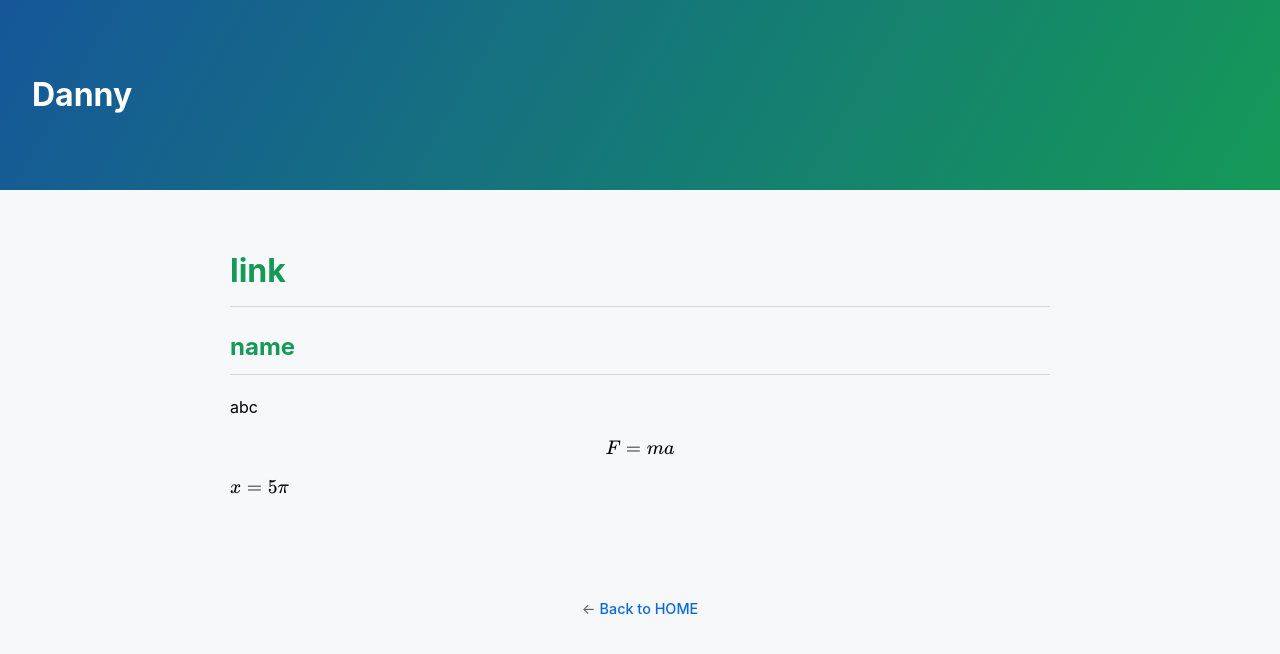
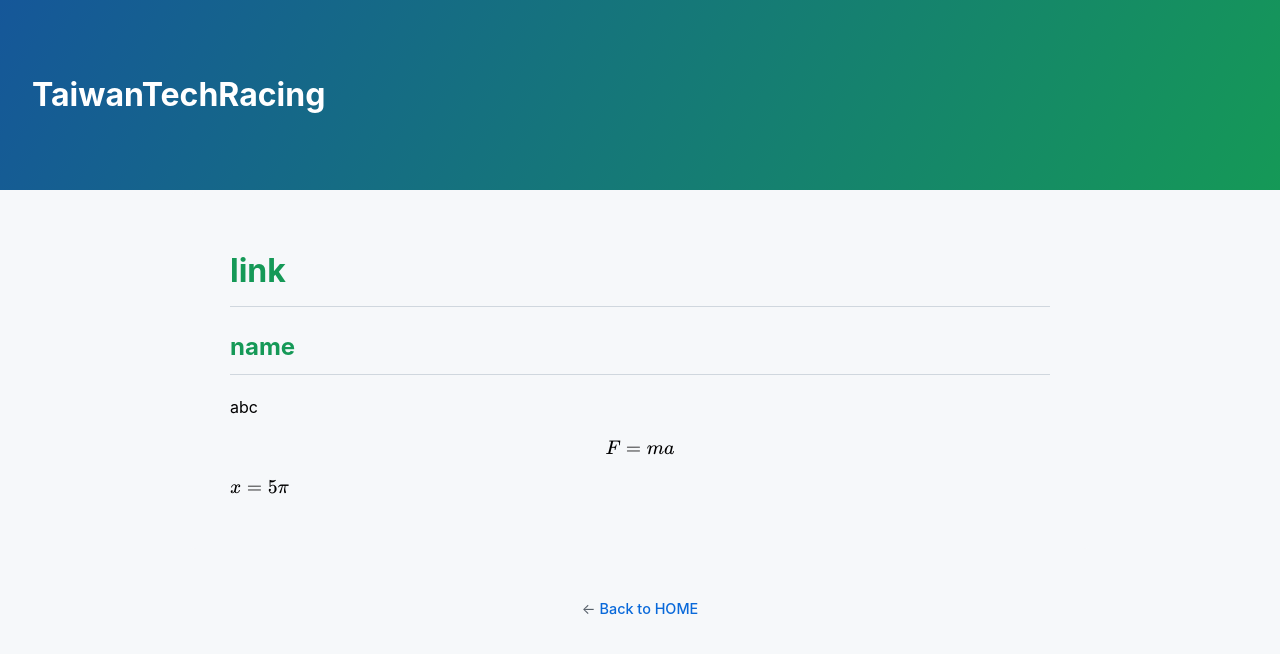
Before and after one commit to TaiwanTechRacing/Design-Reference, a Jekyll site: the page built from document/link.md, in a window 1280 px wide. Shown: the top 654 px of the page. Built offline with Jekyll 4.4.1, drawn with Linux system fonts in a browser that asks for light colours; our own code applies the rules of GitHub Pages for plain Markdown files.

Commit message:
Update base.html

```diff
--- a/_layouts/base.html
+++ b/_layouts/base.html
@@ -1,5 +1,6 @@
 <!DOCTYPE html>
 <html lang="en">
+
 <head>
   <meta charset="utf-8">
   <link rel="stylesheet" href="{{ '/assets/css/custom.css' | relative_url }}">
@@ -23,7 +23,7 @@
 
   <!-- ===== 開頭段 (在外層容器外) ===== -->
   <header class="page-intro">
-    <h1 class="page-title">Danny</h1>
+    <h1 class="page-title">TaiwanTechRacing</h1>
   </header>
 
   <!-- ===== 內容區塊 (小框框) ===== -->
```
Also changed, not shown: other parts of _layouts/base.html (+1 -2 lines).
